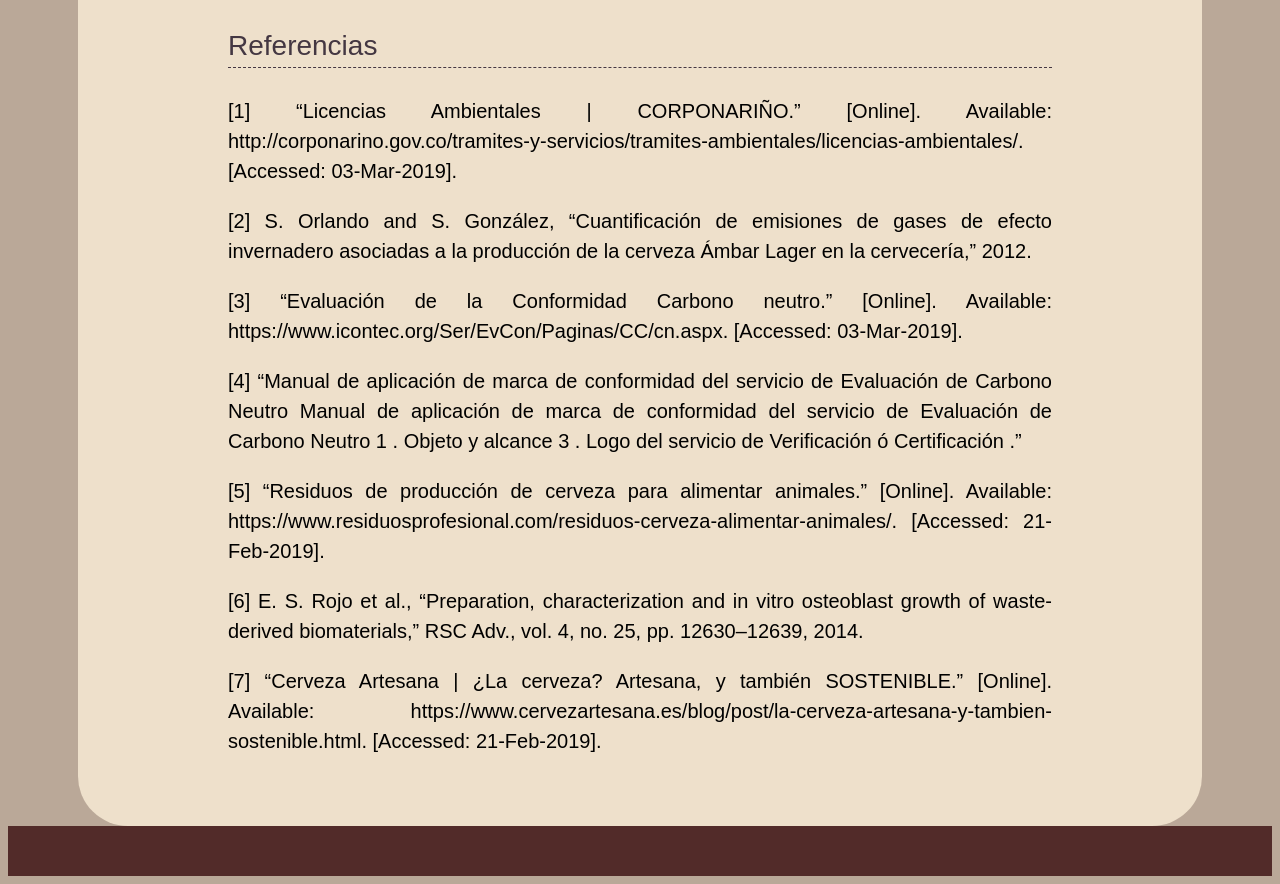
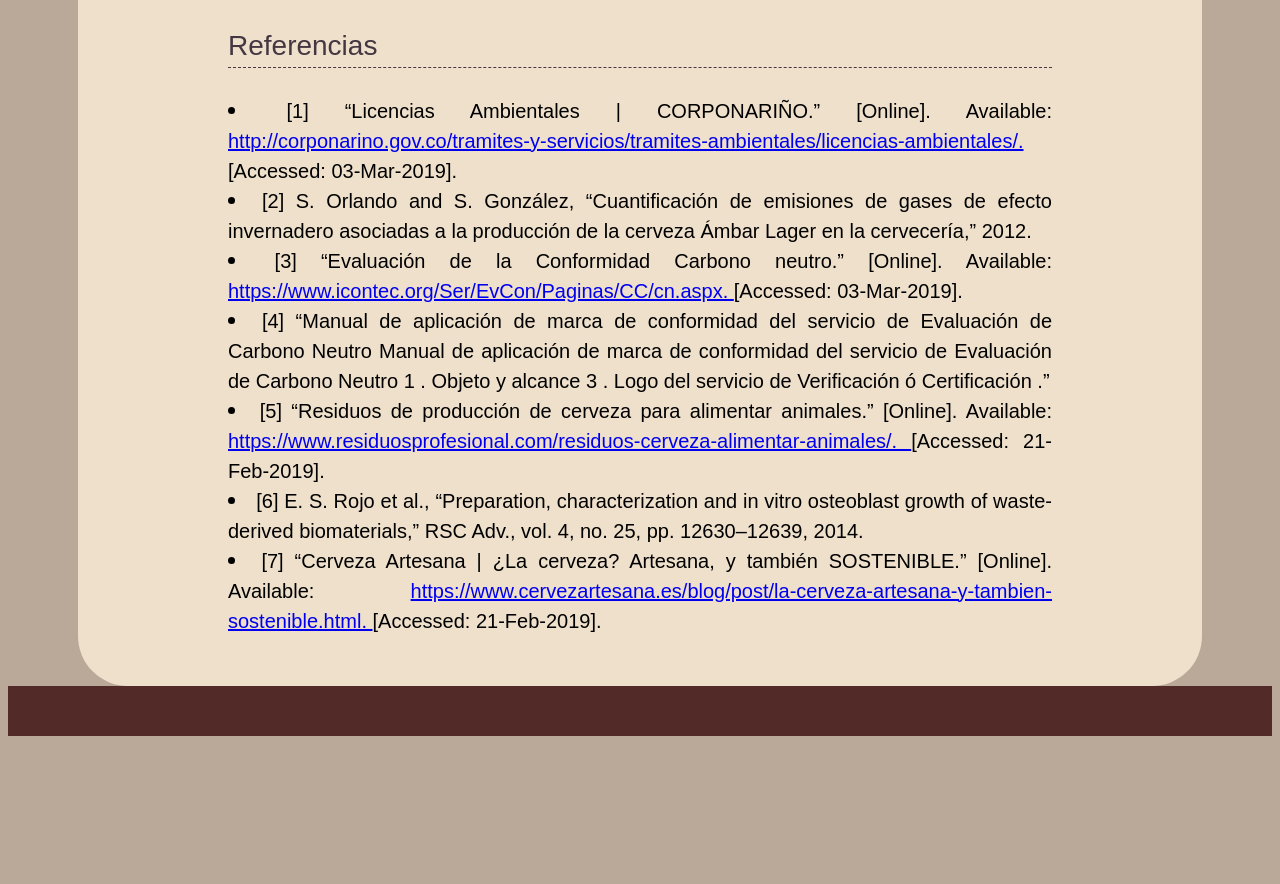
Before and after one commit to saarboledaz/Cervecao, a plain HTML site: page eambiental.html in a window 1280 px wide. Shown: the part 5305-6189 px from the top of the page. After the commit the page ends 6049 px from the top, so only its background shows below. Drawn offline with nearby package versions, Linux system fonts and the light colour scheme; no server answers; files whose address does not match are found by name.

Commit message:
Referencias arregladas

```diff
--- a/eambiental.html
+++ b/eambiental.html
@@ -114,37 +114,47 @@
             </li>
         </ul>
         <h3>Referencias</h3>
-        <p>
-            [1] “Licencias Ambientales | CORPONARIÑO.” [Online]. Available: http://corponarino.gov.co/tramites-y-servicios/tramites-ambientales/licencias-ambientales/.
+        <li>
+            [1] “Licencias Ambientales | CORPONARIÑO.” [Online]. Available:
+            <a href="http://corponarino.gov.co/tramites-y-servicios/tramites-ambientales/licencias-ambientales/">
+              http://corponarino.gov.co/tramites-y-servicios/tramites-ambientales/licencias-ambientales/.
+            </a>
             [Accessed: 03-Mar-2019].
-        </p>
-        <p>
+        </li>
+        <li>
             [2] S. Orlando and S. González, “Cuantificación de emisiones de gases de efecto invernadero asociadas a la producción de
             la cerveza Ámbar Lager en la cervecería,” 2012.
-        </p>
-        <p>
-            [3] “Evaluación de la Conformidad Carbono neutro.” [Online]. Available: https://www.icontec.org/Ser/EvCon/Paginas/CC/cn.aspx.
+        </li>
+        <li>
+            [3] “Evaluación de la Conformidad Carbono neutro.” [Online]. Available:
+            <a href="https://www.icontec.org/Ser/EvCon/Paginas/CC/cn.aspx.">
+              https://www.icontec.org/Ser/EvCon/Paginas/CC/cn.aspx.
+            </a>
             [Accessed: 03-Mar-2019].
-        </p>
-        <p>
+        </li>
+        <li>
             [4] “Manual de aplicación de marca de conformidad del servicio de Evaluación de Carbono Neutro Manual de aplicación de marca
             de conformidad del servicio de Evaluación de Carbono Neutro 1 . Objeto y alcance 3 . Logo del servicio de Verificación
             ó Certificación .”
-        </p>
-        <p>
-            [5] “Residuos de producción de cerveza para alimentar animales.” [Online]. Available: https://www.residuosprofesional.com/residuos-cerveza-alimentar-animales/.
+        </li>
+        <li>
+            [5] “Residuos de producción de cerveza para alimentar animales.” [Online]. Available:
+            <a href="https://www.residuosprofesional.com/residuos-cerveza-alimentar-animales/">
+              https://www.residuosprofesional.com/residuos-cerveza-alimentar-animales/.
+            </a>
             [Accessed: 21-Feb-2019].
-        </p>
-        <p>
+        </li>
+        <li>
             [6] E. S. Rojo et al., “Preparation, characterization and in vitro osteoblast growth of waste-derived biomaterials,” RSC
             Adv., vol. 4, no. 25, pp. 12630–12639, 2014.
-        </p>
-        <p>
-            [7] “Cerveza Artesana | ¿La cerveza? Artesana, y también SOSTENIBLE.” [Online]. Available: https://www.cervezartesana.es/blog/post/la-cerveza-artesana-y-tambien-sostenible.html.
+        </li>
+        <li>
+            [7] “Cerveza Artesana | ¿La cerveza? Artesana, y también SOSTENIBLE.” [Online]. Available:
+            <a href="https://www.cervezartesana.es/blog/post/la-cerveza-artesana-y-tambien-sostenible.html">
+              https://www.cervezartesana.es/blog/post/la-cerveza-artesana-y-tambien-sostenible.html.
+            </a>
             [Accessed: 21-Feb-2019].
-
-        </p>
-
+        </li>
     </div>
     <div id="footer"></div>
 </body>
```
Also changed, not shown: etecnico.html (+45 -10 lines).
